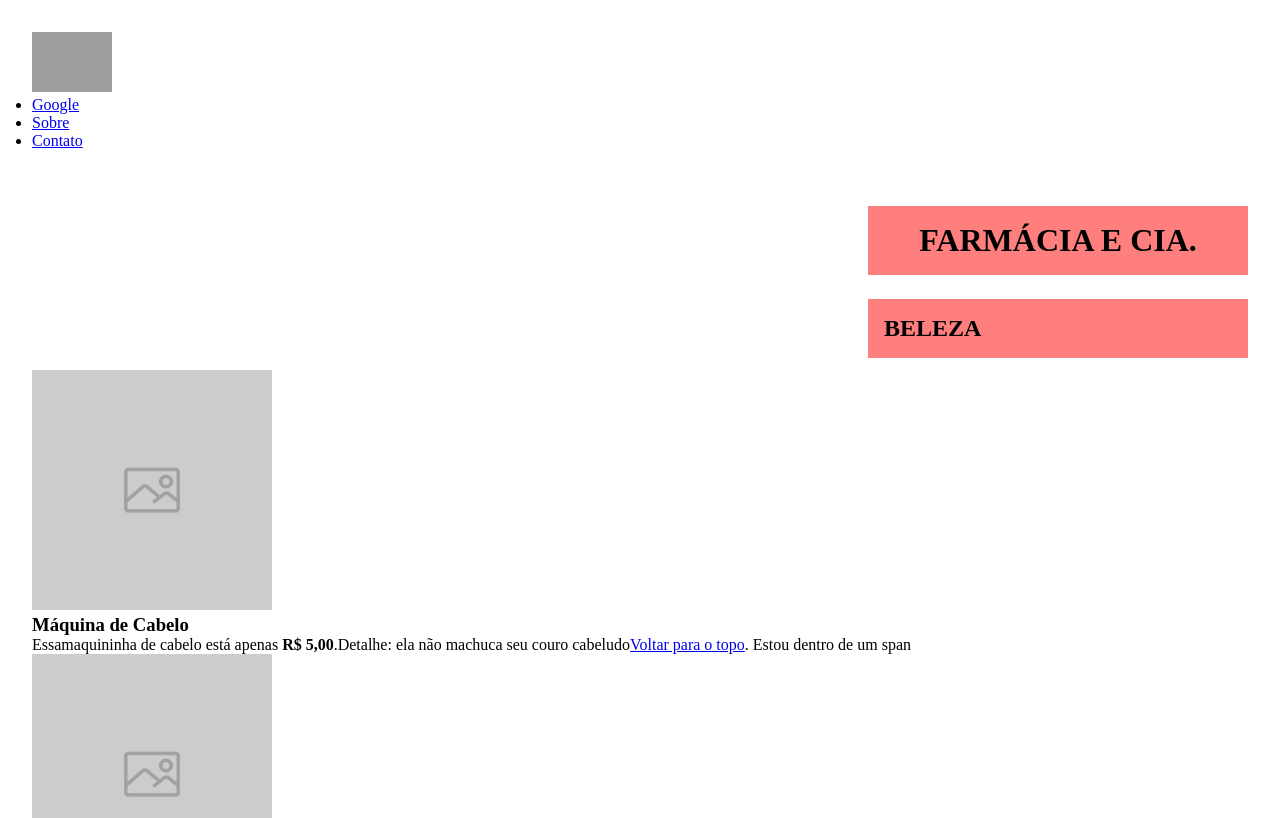
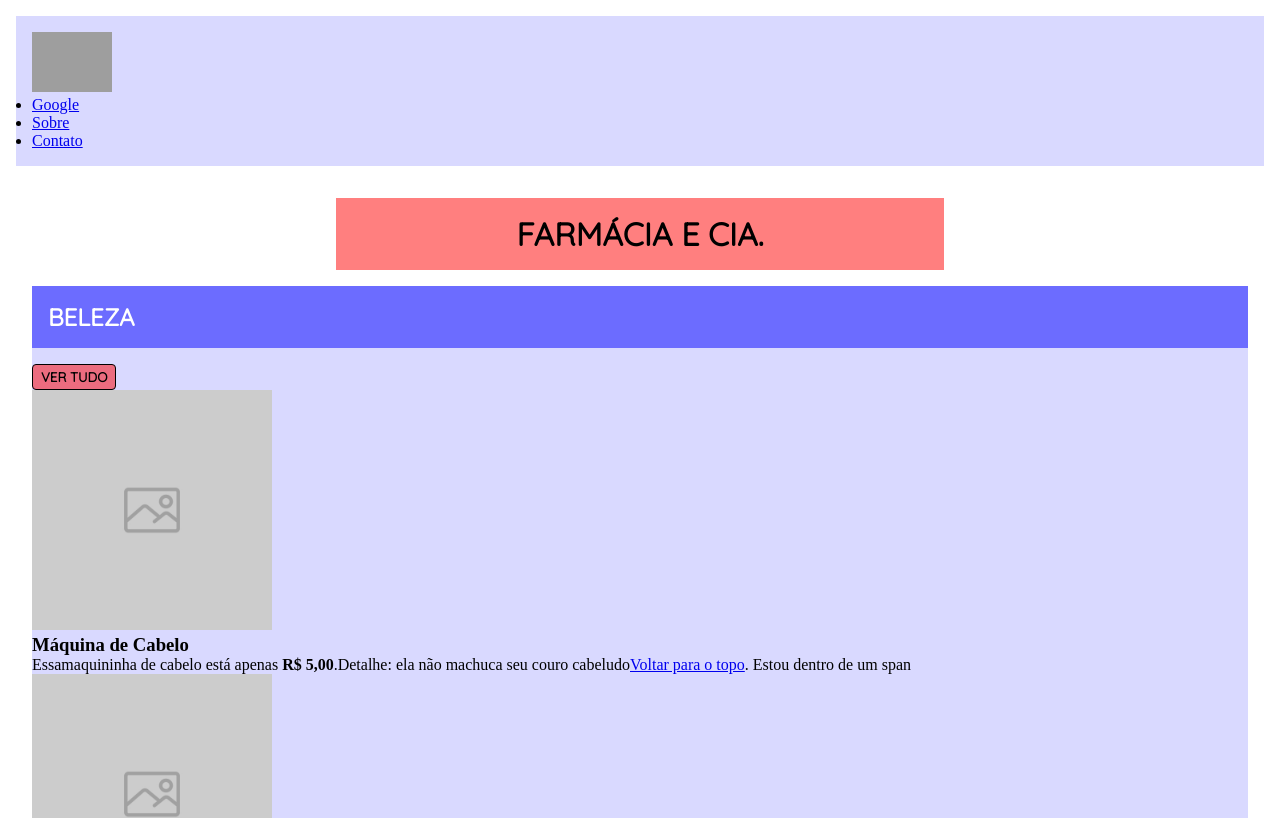
Before and after one commit to gabriielss/meu-primeiro_html, a plain HTML site: page index.html in a window 1280 px wide. Shown: the top 818 px of the page. Drawn offline with Linux system fonts and the light colour scheme; grey boxes are pictures that could not be loaded.

Commit message:
feature: update no estilo

```diff
--- a/assets/css/style.css
+++ b/assets/css/style.css
@@ -2,6 +2,8 @@
 :root{
     --espacamento: 16px;
     --cor-primaria: rgba(255, 0, 0, 0.5);
+    --cor-secundaria: rgba(0, 0, 255, 0.5);
+    --cor-secundaria-light: rgba(0, 0, 255, 0.15);
 }
 
 *{
@@ -17,16 +19,51 @@ footer {
     padding: var(--espacamento);
 }
 
-h1,
+h1{
+    background-color: var(--cor-primaria);
+    font-family: 'Quicksand', sans-serif;
+    margin: var(--espacamento) auto ;
+    padding: var(--espacamento) ;
+    text-align: center;
+    width: 50% ;
+}
+
+
+
 h2 {
-   background-color: var(--cor-primaria);
-    /* margin-top: 32px;
-    margin-right: 24px;
-    margin-bottom: 16px;
-    margin-left: 24px; */
-    /* margin: 32px 24px 16px ; Aqui pedimos 24px nas duas maregens horizonais, 16px em baixo e 32px e cima */
-    /* margin: 32px 24px ; Aqui pedimos 32px nas margens verticais e 24px nas margens horizontais */
-    margin: 24px 0px 12px auto ; /*AQUI PEDIMOS 24PX EM TODAS AS MARGENS */
-    padding: 16px ;
-    width: 380px ;
+    background-color: var(--cor-secundaria);
+    color: white;
+    font-family: 'Quicksand', sans-serif;
+    margin: var(--espacamento) auto ;
+    padding: var(--espacamento) ;
+    width: 100% ;
 }
+
+section{
+   background-color: var(--cor-secundaria-light);
+}
+
+header,
+footer {
+  background-color: var(--cor-secundaria-light);
+}
+
+.promocoes{
+    border: 2px solid var(--cor-primaria);
+    margin: var(--espacamento) auto;
+}
+
+.promocoes img {
+    width: 100%;
+}
+
+.btn{
+    background-color: var(--cor-primaria);
+    border: 1px solid black;
+    border-radius: calc(var(--espacamento)/4);
+    color: black;
+    font-family: 'Quicksand', sans-serif;
+    font-weight: bolder;
+    padding: calc(var(--espacamento)/4) calc(var(--espacamento)/2);
+    text-decoration: none;
+}
--- a/index.html
+++ b/index.html
@@ -8,6 +8,9 @@
     <title>Meu Primeiro HTML</title>
     <meta name="description" content="Prática 01 do módulo de HTML e CSS">
     <link rel="stylesheet" href="assets\css\style.css">
+    <link rel="preconnect" href="https://fonts.googleapis.com">
+    <link rel="preconnect" href="https://fonts.gstatic.com" crossorigin>
+    <link href="https://fonts.googleapis.com/css2?family=Quicksand&display=swap" rel="stylesheet">
     <style>
         strong {
             font-weight: 400
@@ -19,7 +22,7 @@
 <body>
     <header>
         <a
-        href="/" rel="noopener noreferrer" target="_blank" title="Ir para página inicial">
+        href="" rel="noopener noreferrer" target="_blank" title="Ir para página inicial">
         <img src="https://dieselpunkcore.com/wp-content/uploads/2014/06/logo-placeholder.png" alt="Site Farmácia e Cia." width="80px" height="auto">
         </a>
 
@@ -37,11 +40,11 @@
     </header>
 
     <main>
-        <h1 style="text-align: center;">FARMÁCIA E CIA.</h1>
+        <h1>FARMÁCIA E CIA.</h1>
         <section>
 
             <h2>BELEZA</h2>
-
+            <button class="btn">VER TUDO</button>
             <article>
                 <img src="assets\img\produto-generico.jpg" alt="Imagem de marcação" width="auto" height="240px">
                 <h3>Máquina de Cabelo</h3>
@@ -66,10 +69,16 @@
 
         </section>
 
+        <section class="promocoes">
+            <a href="/promocoes">
+                <img src="assets\img\banner-pharmacy.jpg"  alt="Promoção Imperdivel!">
+            </a>
+        </section>
+
         <section>
 
             <h2>SAÚDE</h2>
-
+            <a class="btn" href="/saude">VER TUDO</a>
             <article>
                 <img src="assets\img\produto-generico.jpg" alt="Imagem de marcação" width="auto" height="240px">
                 <h3>Vitamina Omega 2</h3>
```
Also changed, not shown: assets/img/banner-pharmacy.jpg (added).
